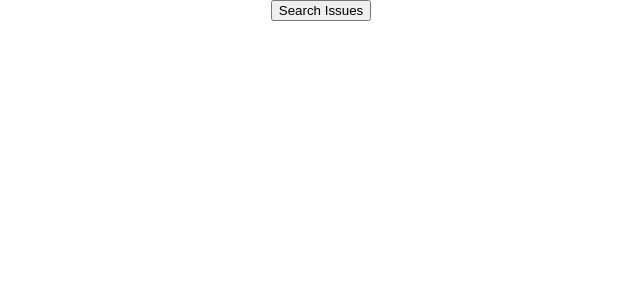
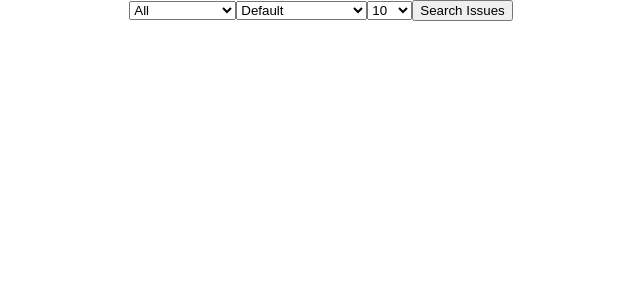
Before and after one commit to TheTeejers/YEICC, a React (Create React App) app: page / in a window 1280 px wide. Shown: the top 300 px of the page, without its empty margins (319-959 px from the left). Built offline with nearby package versions, Linux system fonts and the light colour scheme.

Commit message:
added per page search amount

```diff
--- a/src/App.js
+++ b/src/App.js
@@ -10,42 +10,27 @@ class App extends Component {
     }
 
     this.getIssues = this.getIssues.bind(this);
-    // this.getData = this.getData.bind(this);
     this.handleSubmit = this.handleSubmit.bind(this);
   }
 
 
+    // axios.get(`https://api.github.com/repos/rails/rails/issues?q=is%3Aopen&is%3Aissue&no%3Aassignee&per_page=${this.refs.per_page_seed.value}&sort%3Acomments-desc`)
+
   getIssues() {
-    axios.get(`https://api.github.com/repos/rails/rails/issues?q=is%3Aopen+is%3Aissue+no%3Aassignee`)
+    axios.get(`https://api.github.com/repos/rails/rails/issues?q=is%3Aopen&is%3Aissue&no%3Aassignee&per_page=${this.refs.per_page_seed.value}`)
+
     .then((response) => {
-      console.log('I SHOULD HAVE SEARCH RESULTS');
       if (response.data ==='ERROR') {
         alert('Error in fetching data from the Rails Issues API')
       } else {
+        console.log('I SHOULD HAVE SEARCH RESULTS');
         console.log(response.data)
         let newIssues = response.data
         for (var i = 0; i < newIssues.length; i++) {
           this.setState({
             info: newIssues,
-            // info:[
-            //   {
-            //     title: newIssues[i].title,
-            //     milestone: newIssues[i].milestone,
-            //     url: newIssues[i].url,
-            //     html_url: newIssues[i].html_url,
-            //     state: newIssues[i].state,
-            //     user:{
-            //       login: newIssues[i].user.login,
-            //       html_url: newIssues[i].user.html_url,
-            //       avatar_url: newIssues[i].user.avatar_url
-            //     },
-            //     comments: newIssues[i].comments
-            //   }
-            // ]
           })
         }
-        console.log(newIssues)
-
       }
     })
   }
@@ -54,24 +39,20 @@ class App extends Component {
   handleSubmit(event) {
     event.preventDefault();
     this.getIssues();
+    console.log(this.refs.issue_order_seed.value)
   }
 
 
 
   render() {
-    // console.log(this.state.info.length, 'in render')
-    // console.log(this.state.info, 'in render')
-    const child = this.state.info.map((issuesData, i) => {
-            // console.log(issuesData.title)
+
+    const populate = this.state.info.map((issuesData, i) => {
       return <div key={i}>
-      <p>{issuesData.title}</p>
-      <p>{issuesData.state}</p>
-      <p>{issuesData.comments}</p>
-      <p>{issuesData.user.avatar_url}</p>
-      <p>{issuesData.user.html_url}</p>
-      <p>{issuesData.user.login}</p>
-      <p>{issuesData.url}</p>
-      <p>{issuesData.html_url}</p>
+      <h3><a href={issuesData.html_url}>{issuesData.title}</a></h3>
+      <p>Created at: {issuesData.created_at}</p>
+      <p>Comments: {issuesData.comments}</p>
+      <img src={issuesData.user.avatar_url} alt='user avatar'/>
+      <p> User Submitted: <a href={issuesData.user.html_url}>{issuesData.user.login}</a></p>
       <hr/>
 
     </div>
@@ -80,11 +61,34 @@ class App extends Component {
     return (
 
       <div className="App">
-
         <form onSubmit={this.handleSubmit}>
+          <select id='issue_components' ref='issue_components_seed'>
+            <option value='All'>All</option>
+            <option value='ActionCable'>ActionCable</option>
+            <option value='ActionMailer'>ActionMailer</option>
+            <option value='ActionPack'>ActionPack</option>
+            <option value='ActionView'>ActionView</option>
+            <option value='ActiveJob'>ActiveJob</option>
+            <option value='ActiveModel'>ActiveModel</option>
+            <option value='ActiveRecord'>ActiveRecord</option>
+            <option value='ActiveStorage'>ActiveStorage</option>
+            <option value='ActiveSupport'>ActiveSupport</option>
+            <option value='Asset Pipeline'>Asset Pipeline</option>
+          </select>
+          <select id='issue_order' ref='issue_order_seed'>
+            <option value=''>Default</option>
+            <option value='+sort%3Acomments-desc'>Most Commented</option>
+            <option value='+sort%3Acomments-asc'>Least Commented</option>
+          </select>
+          <select id='per_page' ref='per_page_seed'>
+            <option value='10'>10</option>
+            <option value='25'>25</option>
+            <option value='50'>50</option>
+            <option value='100'>100</option>
+          </select>
           <button className='searchButton' onSubmit={this.handleSubmit}>Search Issues</button>
         </form>
-              <div>{child}</div>
+        <div>{populate}</div>
       </div>
 
     );
```
